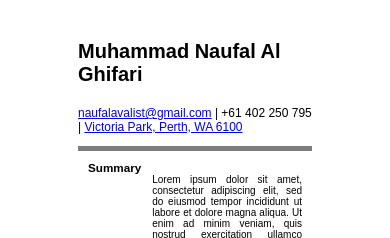
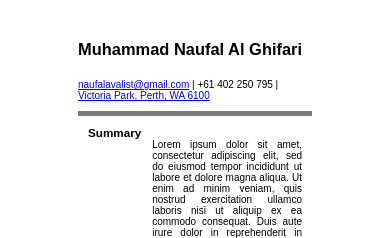
Before and after one commit to NaufalGhifari/naufal_meta_cv, a plain HTML site: page index.html in a window 390 px wide. Shown: the top 238 px of the page. Drawn offline with Linux system fonts and the light colour scheme.

Commit message:
Update styles.css

```diff
--- a/styles/styles.css
+++ b/styles/styles.css
@@ -62,11 +62,11 @@ thinLine {
 
 @media(max-width: 700px) {
     .mainContentCentered h1{
-        font-size: 20px;
+        font-size:16.45px;
     }
 
     .mainContentCentered{
-        font-size: 12px;
+        font-size: 10px;
     }
 
     .left, .right {
```
